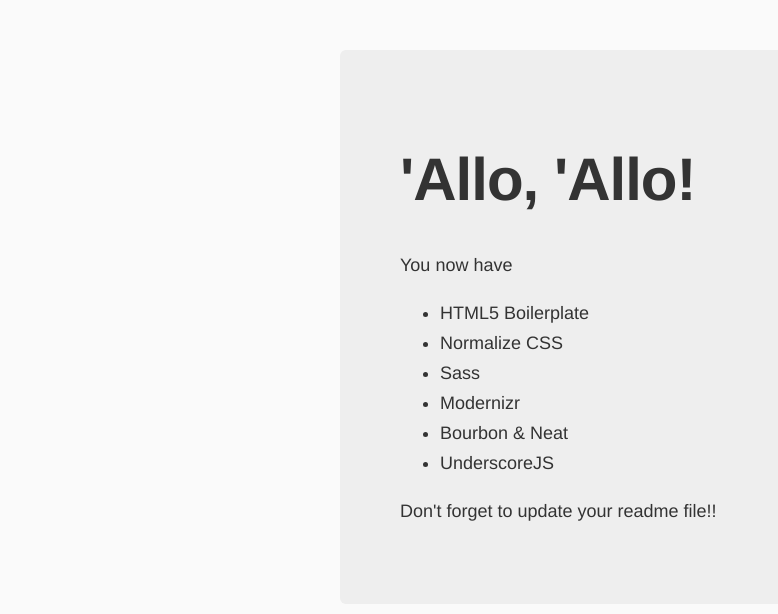
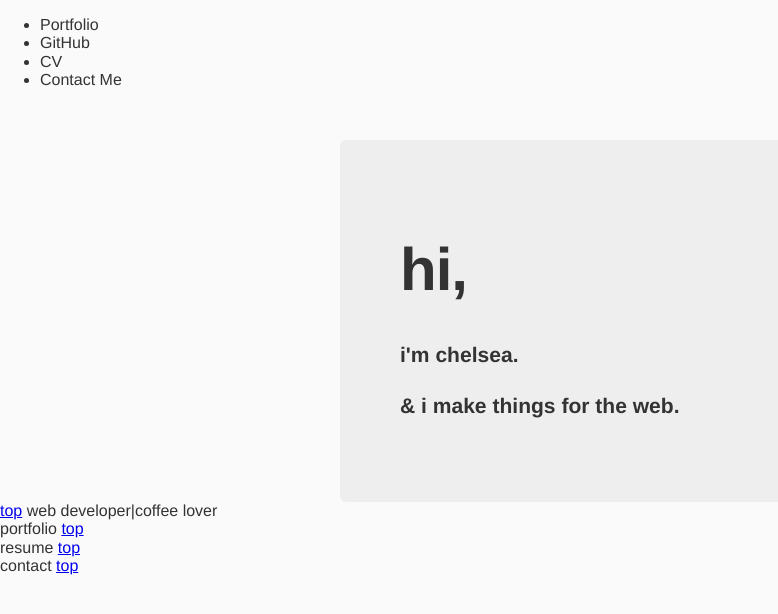
Before and after one commit to chelseafranz/chelseadev, a web app: file app/index.html in a window 1280 px wide. Shown: the top 614 px of the page, without its empty margins (0-778 px from the left). Run offline with its HTML, style and script files only (its server is not run), Linux system fonts and the light colour scheme; some libraries are stand-ins or nearby versions.

Commit message:
basic layout

```diff
--- a/app/index.html
+++ b/app/index.html
@@ -10,6 +10,8 @@
     <!-- build:css styles/vendor.css -->
     <!-- bower:css -->
     <link rel="stylesheet" href="../bower_components/normalize-css/normalize.css" />
+    <link rel="stylesheet" href="https://rawgithub.com/daneden/animate.css/master/animate.min.css"/>
+    <!-- endbower -->
     <!-- endbower -->
     <!-- endbuild -->
 
@@ -22,27 +24,44 @@
     <!-- endbuild -->
   </head>
   <body>
+<a name="top"></a>
+    <div class="topmenu">
+        <ul>
+            <li>Portfolio</li>
+            <li>GitHub</li>
+            <li>CV</li>
+            <li>Contact Me</li>
+        </ul>
+    </div>
 
     <div class="hero-unit">
-      <h1>'Allo, 'Allo!</h1>
-      <p>You now have</p>
-      <ul>
-        <li>HTML5 Boilerplate</li>
-        <li>Normalize CSS</li>
-
-        <li>Sass</li>
+        <h1>hi,</h1>
+        <h3>i'm chelsea. </h3>
+        <h3> & i make things for the web.</h3>
+    </div>
 
 
-        <li>Modernizr</li>
+    <div class="aboutme">
+        <span class="about">
+            <a href="#top">top</a>
+            web developer|coffee lover
+        </span>
+        <div class="picture"></div>
+    </div>
 
+    <div class="portfolio">
+        <span>portfolio</span>
+        <a href="#top">top</a>
+    </div>
 
-        <li>Bourbon & Neat</li>
+    <div class="cv">
+        <span class="resume">resume</span>
+        <a href="#top">top</a>
+    </div>
 
-
-        <li>UnderscoreJS</li>
-
-      </ul>
-      <p>Don't forget to update your readme file!!</p>
+    <div class="contactme">
+        <span>contact</span>
+        <a href="#top">top</a>
     </div>
 
     <!-- build:js scripts/vendor.js -->
```
Also changed, not shown: app/scripts/main.js (+7 -1 lines), app/styles/main.scss (+85 -14 lines).
